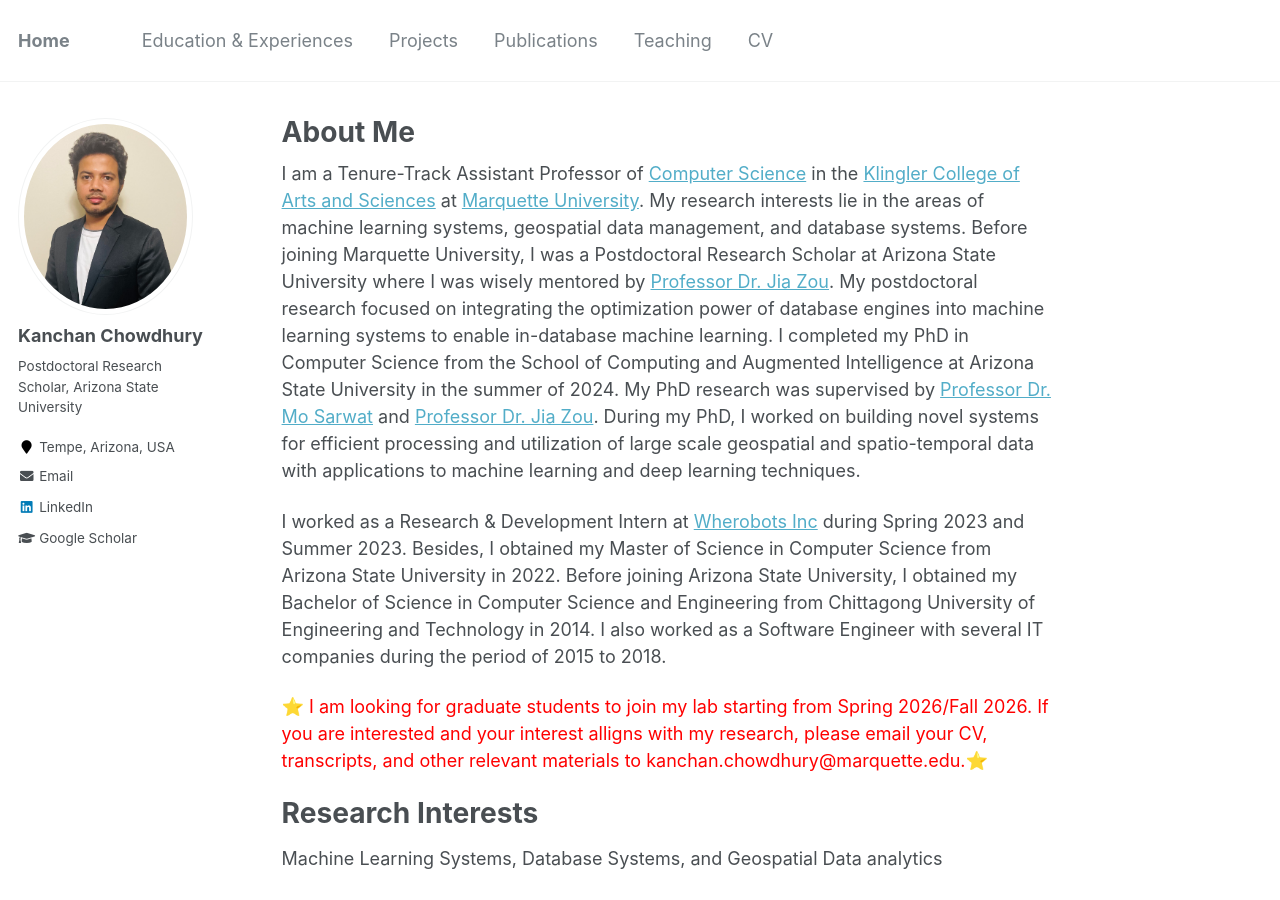
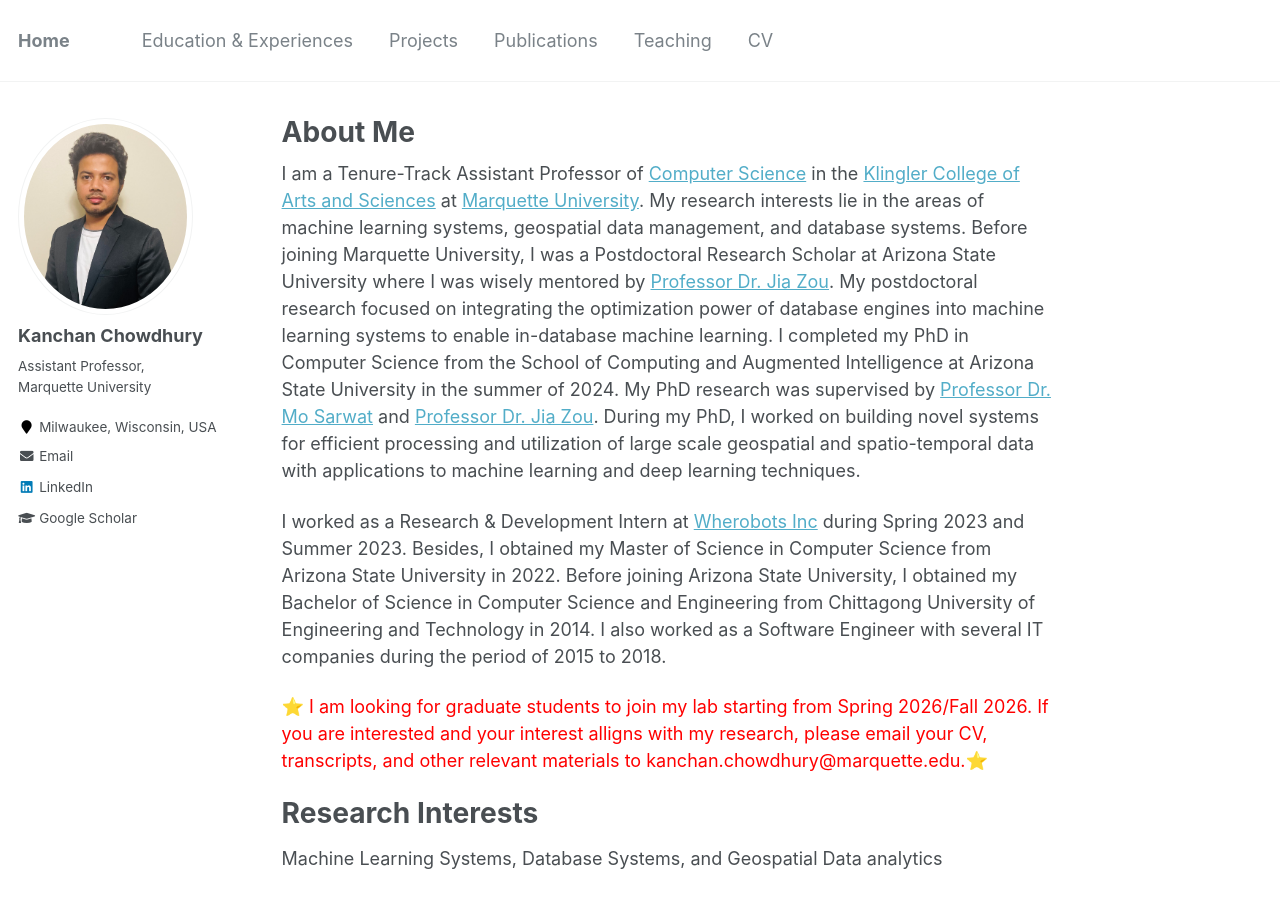
Before and after one commit to kanchanchy/kanchanchy.github.io, a Jekyll site: the page built from _pages/about.md, in a window 1280 px wide and 900 px high. Built offline with Jekyll 4.4.1, drawn with Linux system fonts in a browser that asks for light colours.

Commit message:
'faculty-info-changed'

```diff
--- a/_config.yml
+++ b/_config.yml
@@ -82,8 +82,8 @@ analytics:
 author:
   name             : "Kanchan Chowdhury"
   avatar           : "kanchan_chowdhury.jpg"
-  bio              : "Postdoctoral Research Scholar, Arizona State University"
-  location         : "Tempe, Arizona, USA"
+  bio              : "Assistant Professor, Marquette University"
+  location         : "Milwaukee, Wisconsin, USA"
   employer         :
   pubmed           : # "https://www.ncbi.nlm.nih.gov/pubmed/?term=john+snow"
   googlescholar    : "https://scholar.google.com/citations?user=LwBkhP0AAAAJ&hl=en"
```
